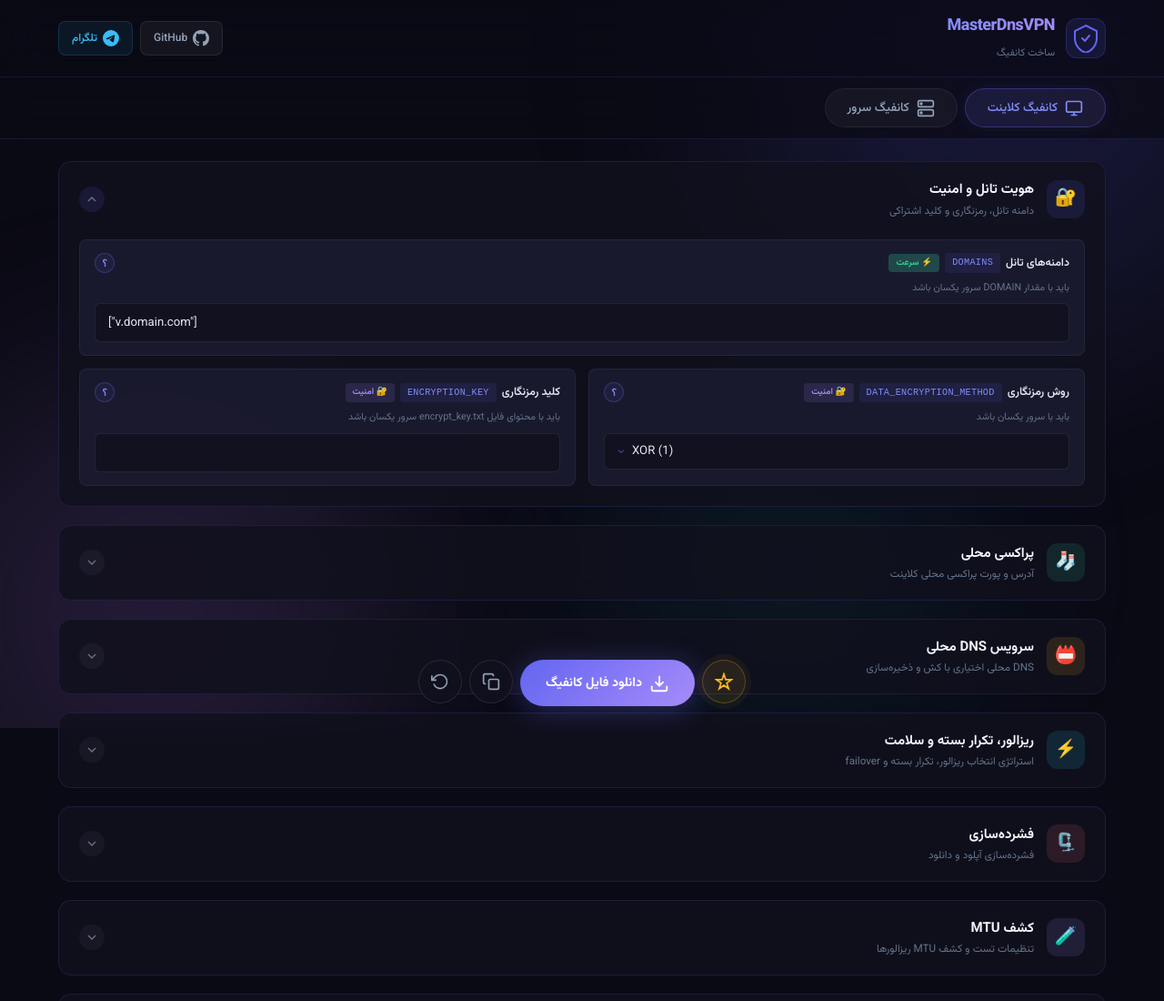
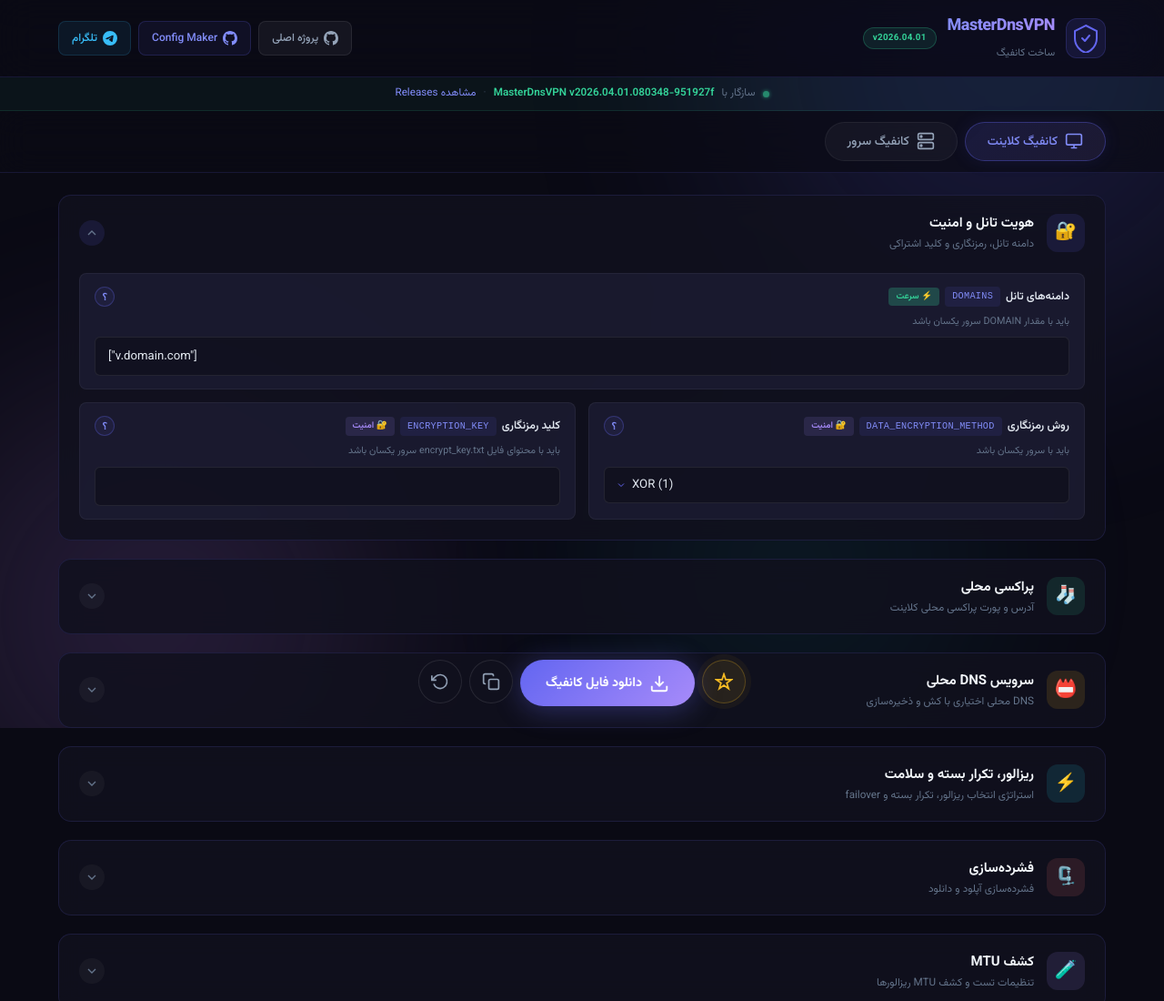
Before and after one commit to datacoder-io/MasterDnsVPN-ConfigMaker, a plain HTML site: page index.html in a window 1280 px wide. Shown: the top 1100 px of the page at 91% size. Drawn offline with Linux system fonts and the light colour scheme.

Commit message:
feat: add dual GitHub buttons, version badge, and compat banner
- Split GitHub button into: پروژه اصلی + Config Maker repo
- Add v2026.04.01 badge next to logo
- Add version compatibility banner: MasterDnsVPN v2026.04.01.080348-951927f
- Animated green pulse dot on banner
- Config Maker button with accent (indigo) color variant

```diff
--- a/index.html
+++ b/index.html
@@ -39,19 +39,33 @@
                     <h1>MasterDnsVPN</h1>
                     <span class="logo-subtitle">ساخت کانفیگ</span>
                 </div>
+                <span class="ver-badge">v2026.04.01</span>
             </div>
             <div class="header-actions">
-                <a href="https://github.com/masterking32/MasterDnsVPN" target="_blank" class="btn-github">
-                    <svg width="18" height="18" viewBox="0 0 24 24" fill="currentColor"><path d="M12 0C5.37 0 0 5.37 0 12c0 5.31 3.435 9.795 8.205 11.385.6.105.825-.255.825-.57 0-.285-.015-1.23-.015-2.235-3.015.555-3.795-.735-4.035-1.41-.135-.345-.72-1.41-1.23-1.695-.42-.225-1.02-.78-.015-.795.945-.015 1.62.87 1.845 1.23 1.08 1.815 2.805 1.305 3.495.99.105-.78.42-1.305.765-1.605-2.67-.3-5.46-1.335-5.46-5.925 0-1.305.465-2.385 1.23-3.225-.12-.3-.54-1.53.12-3.18 0 0 1.005-.315 3.3 1.23.96-.27 1.98-.405 3-.405s2.04.135 3 .405c2.295-1.56 3.3-1.23 3.3-1.23.66 1.65.24 2.88.12 3.18.765.84 1.23 1.905 1.23 3.225 0 4.605-2.805 5.625-5.475 5.925.435.375.81 1.095.81 2.22 0 1.605-.015 2.895-.015 3.3 0 .315.225.69.825.57A12.02 12.02 0 0024 12c0-6.63-5.37-12-12-12z"/></svg>
-                    GitHub
+                <a href="https://github.com/masterking32/MasterDnsVPN" target="_blank" class="btn-github" title="پروژه اصلی MasterDnsVPN">
+                    <svg width="16" height="16" viewBox="0 0 24 24" fill="currentColor"><path d="M12 0C5.37 0 0 5.37 0 12c0 5.31 3.435 9.795 8.205 11.385.6.105.825-.255.825-.57 0-.285-.015-1.23-.015-2.235-3.015.555-3.795-.735-4.035-1.41-.135-.345-.72-1.41-1.23-1.695-.42-.225-1.02-.78-.015-.795.945-.015 1.62.87 1.845 1.23 1.08 1.815 2.805 1.305 3.495.99.105-.78.42-1.305.765-1.605-2.67-.3-5.46-1.335-5.46-5.925 0-1.305.465-2.385 1.23-3.225-.12-.3-.54-1.53.12-3.18 0 0 1.005-.315 3.3 1.23.96-.27 1.98-.405 3-.405s2.04.135 3 .405c2.295-1.56 3.3-1.23 3.3-1.23.66 1.65.24 2.88.12 3.18.765.84 1.23 1.905 1.23 3.225 0 4.605-2.805 5.625-5.475 5.925.435.375.81 1.095.81 2.22 0 1.605-.015 2.895-.015 3.3 0 .315.225.69.825.57A12.02 12.02 0 0024 12c0-6.63-5.37-12-12-12z"/></svg>
+                    پروژه اصلی
+                </a>
+                <a href="https://github.com/datacoder-io/MasterDnsVPN-ConfigMaker" target="_blank" class="btn-github btn-github-cm" title="Config Maker Repository">
+                    <svg width="16" height="16" viewBox="0 0 24 24" fill="currentColor"><path d="M12 0C5.37 0 0 5.37 0 12c0 5.31 3.435 9.795 8.205 11.385.6.105.825-.255.825-.57 0-.285-.015-1.23-.015-2.235-3.015.555-3.795-.735-4.035-1.41-.135-.345-.72-1.41-1.23-1.695-.42-.225-1.02-.78-.015-.795.945-.015 1.62.87 1.845 1.23 1.08 1.815 2.805 1.305 3.495.99.105-.78.42-1.305.765-1.605-2.67-.3-5.46-1.335-5.46-5.925 0-1.305.465-2.385 1.23-3.225-.12-.3-.54-1.53.12-3.18 0 0 1.005-.315 3.3 1.23.96-.27 1.98-.405 3-.405s2.04.135 3 .405c2.295-1.56 3.3-1.23 3.3-1.23.66 1.65.24 2.88.12 3.18.765.84 1.23 1.905 1.23 3.225 0 4.605-2.805 5.625-5.475 5.925.435.375.81 1.095.81 2.22 0 1.605-.015 2.895-.015 3.3 0 .315.225.69.825.57A12.02 12.02 0 0024 12c0-6.63-5.37-12-12-12z"/></svg>
+                    Config Maker
                 </a>
                 <a href="https://t.me/masterdnsvpn" target="_blank" class="btn-telegram">
-                    <svg width="18" height="18" viewBox="0 0 24 24" fill="currentColor"><path d="M11.944 0A12 12 0 000 12a12 12 0 0012 12 12 12 0 0012-12A12 12 0 0012 0h-.056zm4.962 7.224c.1-.002.321.023.465.14a.506.506 0 01.171.325c.016.093.036.306.02.472-.18 1.898-.962 6.502-1.36 8.627-.168.9-.499 1.201-.82 1.23-.696.065-1.225-.46-1.9-.902-1.056-.693-1.653-1.124-2.678-1.8-1.185-.78-.417-1.21.258-1.91.177-.184 3.247-2.977 3.307-3.23.007-.032.014-.15-.056-.212s-.174-.041-.249-.024c-.106.024-1.793 1.14-5.061 3.345-.48.33-.913.49-1.302.48-.428-.008-1.252-.241-1.865-.44-.752-.245-1.349-.374-1.297-.789.027-.216.325-.437.893-.663 3.498-1.524 5.83-2.529 6.998-3.014 3.332-1.386 4.025-1.627 4.476-1.635z"/></svg>
+                    <svg width="16" height="16" viewBox="0 0 24 24" fill="currentColor"><path d="M11.944 0A12 12 0 000 12a12 12 0 0012 12 12 12 0 0012-12A12 12 0 0012 0h-.056zm4.962 7.224c.1-.002.321.023.465.14a.506.506 0 01.171.325c.016.093.036.306.02.472-.18 1.898-.962 6.502-1.36 8.627-.168.9-.499 1.201-.82 1.23-.696.065-1.225-.46-1.9-.902-1.056-.693-1.653-1.124-2.678-1.8-1.185-.78-.417-1.21.258-1.91.177-.184 3.247-2.977 3.307-3.23.007-.032.014-.15-.056-.212s-.174-.041-.249-.024c-.106.024-1.793 1.14-5.061 3.345-.48.33-.913.49-1.302.48-.428-.008-1.252-.241-1.865-.44-.752-.245-1.349-.374-1.297-.789.027-.216.325-.437.893-.663 3.498-1.524 5.83-2.529 6.998-3.014 3.332-1.386 4.025-1.627 4.476-1.635z"/></svg>
                     تلگرام
                 </a>
             </div>
         </div>
     </header>
+
+    <!-- Version Banner -->
+    <div class="ver-banner">
+        <span class="ver-banner-dot"></span>
+        سازگار با
+        <strong>MasterDnsVPN v2026.04.01.080348-951927f</strong>
+        <span class="ver-sep">·</span>
+        <a href="https://github.com/masterking32/MasterDnsVPN/releases" target="_blank">مشاهده Releases</a>
+    </div>
 
     <!-- Tab Switcher -->
     <div class="tab-container">
--- a/style.css
+++ b/style.css
@@ -203,6 +203,79 @@
 
 .btn-telegram:hover {
     background: rgba(56, 189, 248, 0.15);
+}
+
+.btn-github-cm {
+    color: var(--accent-light);
+    background: rgba(99, 102, 241, 0.08);
+    border-color: rgba(99, 102, 241, 0.2);
+}
+
+.btn-github-cm:hover {
+    background: rgba(99, 102, 241, 0.16);
+    border-color: var(--accent);
+    color: white;
+}
+
+/* Version badge next to logo */
+.ver-badge {
+    font-size: 0.65rem;
+    font-weight: 700;
+    color: var(--green);
+    background: rgba(52, 211, 153, 0.1);
+    border: 1px solid rgba(52, 211, 153, 0.25);
+    padding: 3px 10px;
+    border-radius: 20px;
+    letter-spacing: 0.3px;
+    white-space: nowrap;
+}
+
+/* Version compatibility banner */
+.ver-banner {
+    position: relative;
+    z-index: 89;
+    display: flex;
+    align-items: center;
+    justify-content: center;
+    gap: 8px;
+    padding: 8px 24px;
+    background: rgba(52, 211, 153, 0.05);
+    border-bottom: 1px solid rgba(52, 211, 153, 0.12);
+    font-size: 0.78rem;
+    color: var(--text-muted);
+    flex-wrap: wrap;
+}
+
+.ver-banner strong {
+    color: var(--green);
+    font-weight: 600;
+    direction: ltr;
+    display: inline-block;
+}
+
+.ver-banner a {
+    color: var(--accent-light);
+    text-decoration: none;
+    transition: var(--transition);
+}
+
+.ver-banner a:hover { color: white; text-decoration: underline; }
+
+.ver-banner-dot {
+    width: 7px;
+    height: 7px;
+    background: var(--green);
+    border-radius: 50%;
+    flex-shrink: 0;
+    box-shadow: 0 0 8px var(--green);
+    animation: pulse 2s infinite;
+}
+
+.ver-sep { color: var(--text-muted); opacity: 0.5; }
+
+@keyframes pulse {
+    0%, 100% { opacity: 1; box-shadow: 0 0 8px var(--green); }
+    50% { opacity: 0.6; box-shadow: 0 0 4px var(--green); }
 }
 
 /* --- Tab Switcher --- */
```
